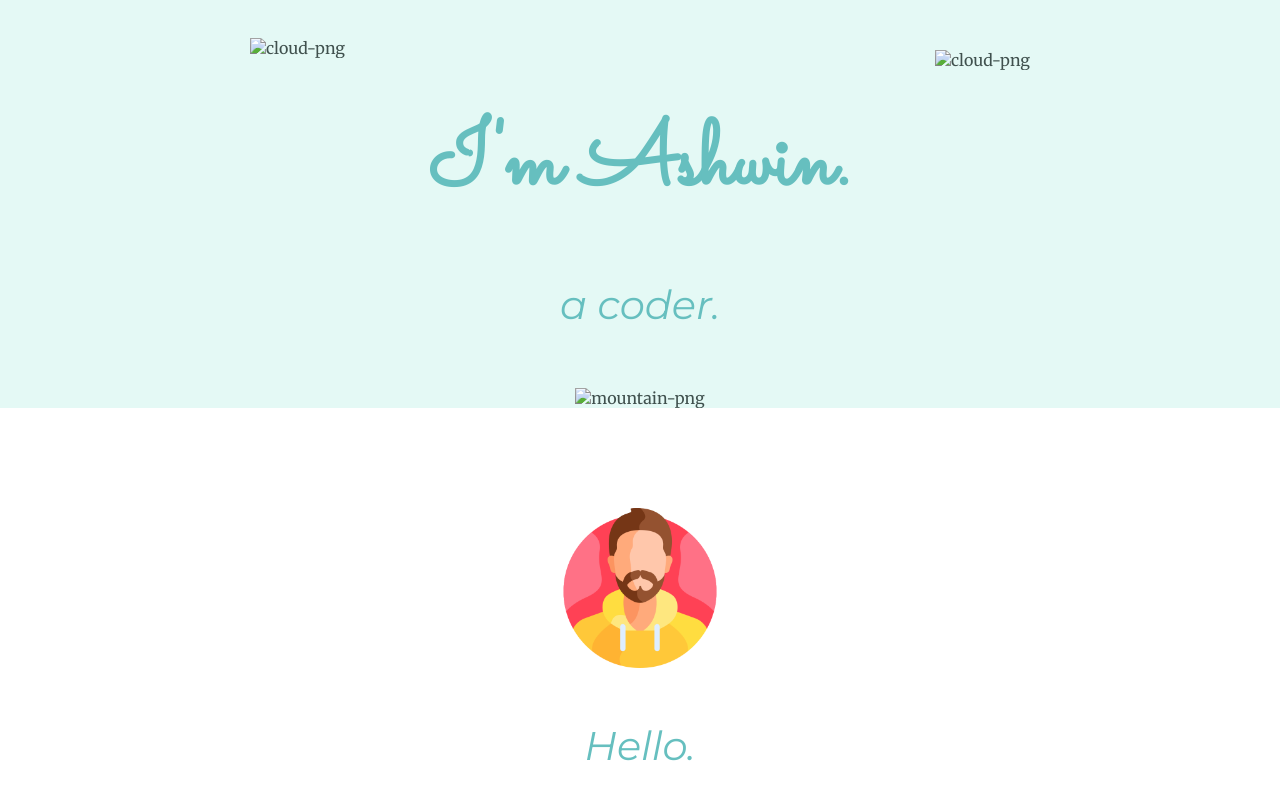
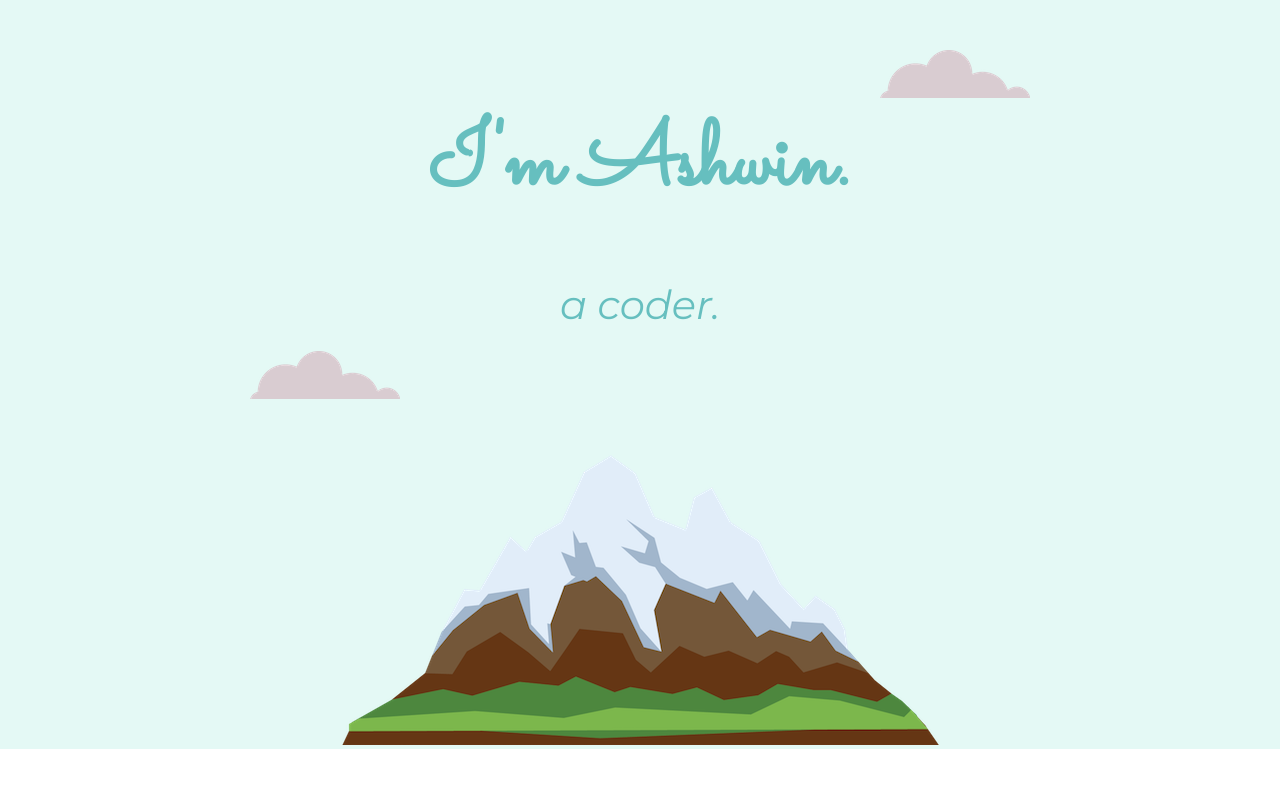
Before and after one commit to Theashwinsk/CV3, a plain HTML site: page index.html in a window 1280 px wide. Shown: the top 800 px of the page. Drawn offline with Linux system fonts and the light colour scheme.

Commit message:
images and mountain code change

```diff
--- a/index.html
+++ b/index.html
@@ -13,11 +13,11 @@
 
 <body>
   <div class="top-container">
-    <img class="top-cloud" src="images/cloud.png" alt="cloud-png">
+    <img class="top-cloud" src="cloud.png" alt="cloud-png">
     <h1>I'm Ashwin.</h1>
     <h2>a coder.</h2>
-    <img class='bottom-cloud' src="images/cloud.png" alt="cloud-png">
-    <img class="mountain-img"src="images/mountain.png" alt="mountain-png">
+    <img class='bottom-cloud' src="cloud.png" alt="cloud-png">
+    <img class="mountain-img" src="mountain.png" alt="mountain-png">
   </div>
 
   <div class="middle-container">
```
